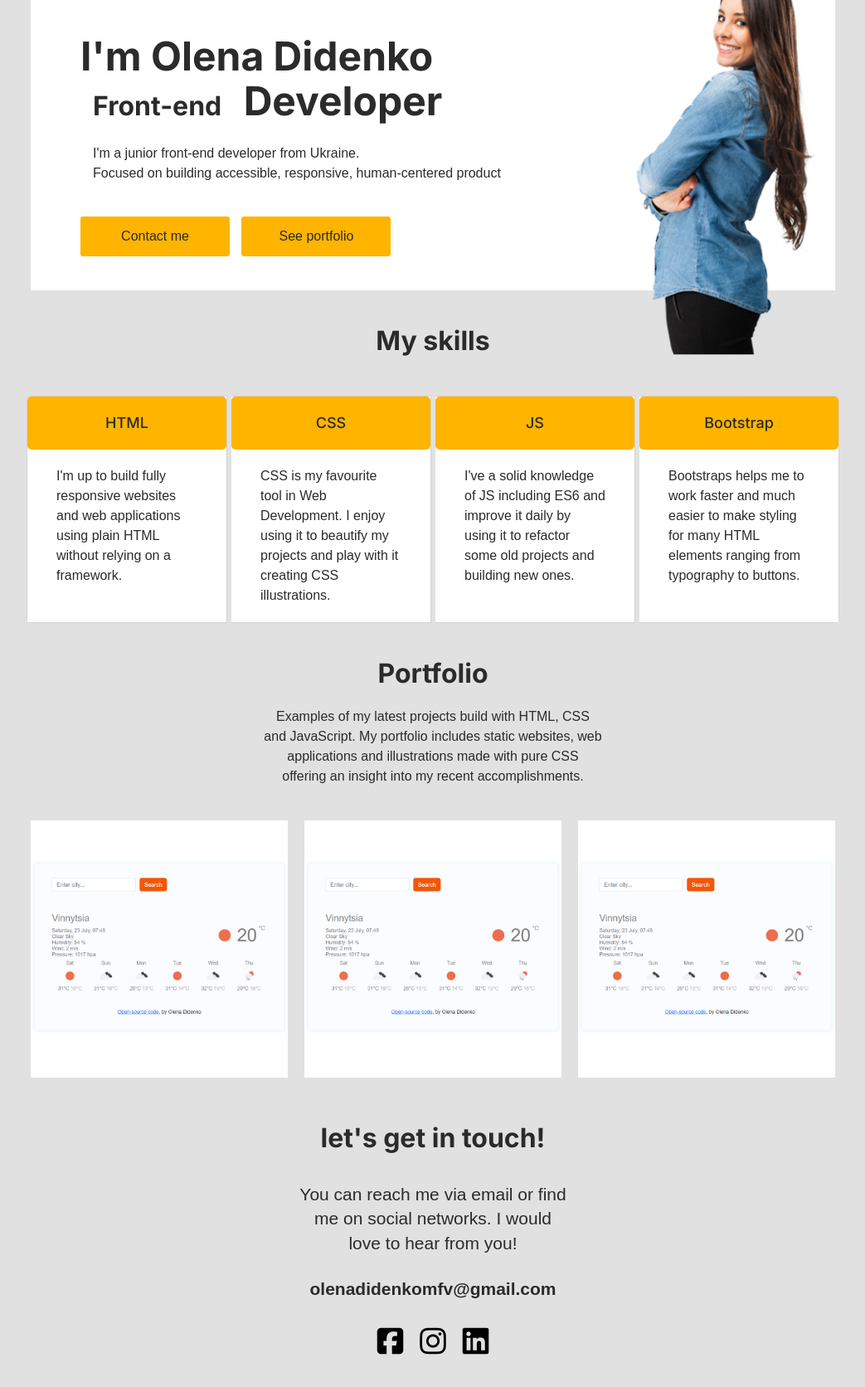
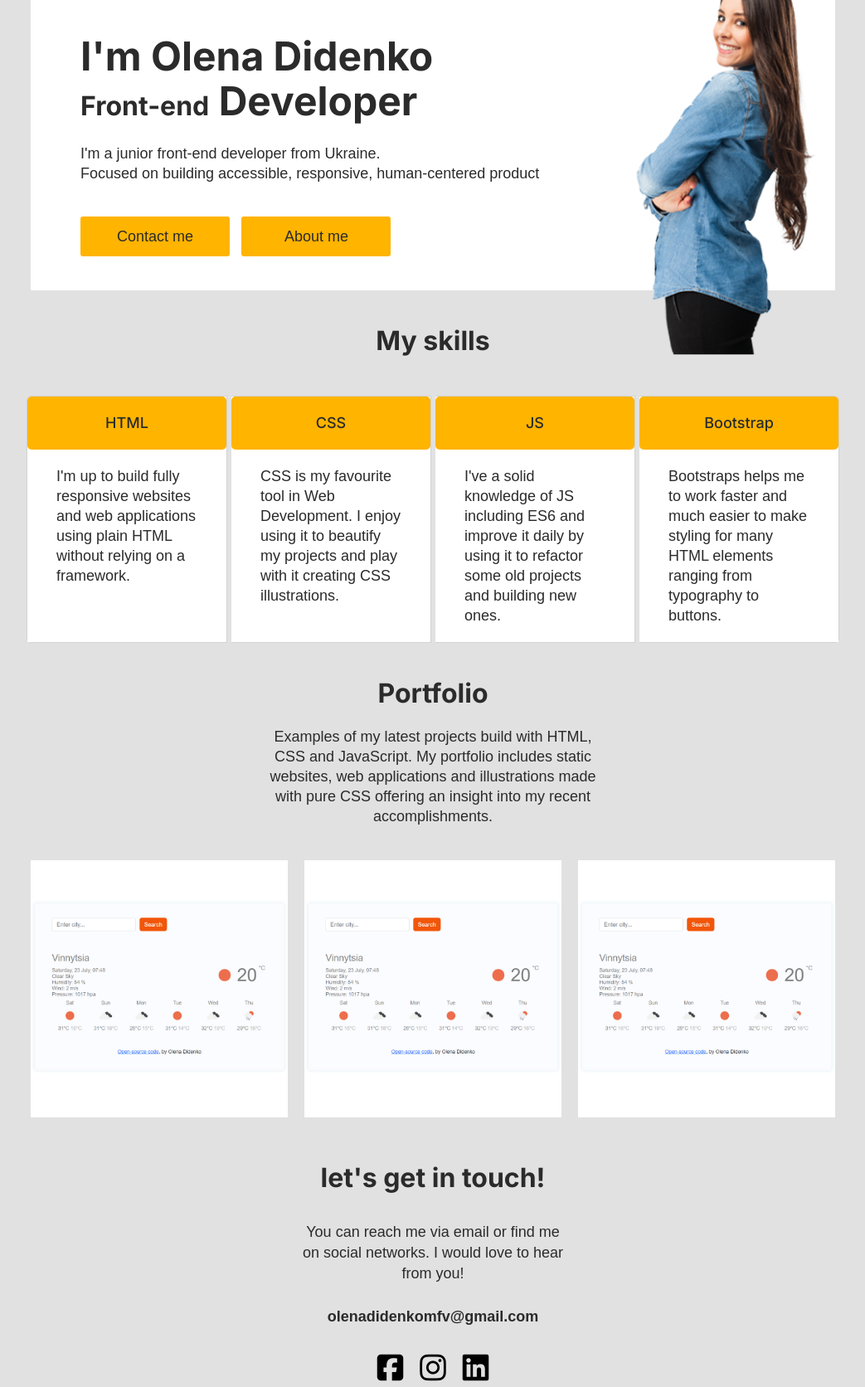
Before and after one commit to olenadidenko/Portfolio-Project-Setup, a plain HTML site: page index.html in a window 1280 px wide. Shown: the whole page at 83% size, without its empty margins (118-1161 px from the left). Before the commit the page ends 1640 px from the top, so only its background shows below. Drawn offline with nearby package versions, Linux system fonts and the light colour scheme.

Commit message:
changed font-size, positions of tags in css file

```diff
--- a/css/style.css
+++ b/css/style.css
@@ -100,12 +100,13 @@
 	padding: 41px 60px 0 60px;
 	display: flex;
 	background: white;
-	z-index: -2;
  }
  .fitst-screen__container-text-title {
 	margin-bottom: 24px;
  }
-
+ .fitst-screen__container-text-title span{
+	padding: 0;
+ }
  h1 {
 	font-family: "Inter";
 	font-weight: 700;
@@ -123,7 +124,7 @@
 	margin: 41px 0;
  }
  h3 {
-	font-size: 16px;
+	font-size: 18px;
 	line-height: 24px;
 	margin: 0;
 	padding: 0 15px 0 15px;
@@ -139,7 +140,9 @@
   .fitst-screen__container-text-description {
 	margin-bottom: 40px;
  }
-
+ .fitst-screen__container-text-description h3{
+	padding: 0;
+ }
  span {
 	color: var(--text-color1);
 	margin: 0;
@@ -157,7 +160,7 @@
 	background: var(--text-color1);
 	width: 180px;
 	padding: 0 32px;
-	font-size: 16px;
+	font-size: 18px;
 	border-radius: 3px;
 	transition: all 300ms ease;
 	margin: 0 10px 0 0;
@@ -223,7 +226,7 @@
  }
 
 
- /*portfolio screen*/
+ /*-------------------------portfolio screen---------------------------------------------*/
  .portfolio-screen__title h2{
 	margin-bottom: 20px;
  }
@@ -272,7 +275,6 @@ span{
 	left:0;
 	width: 100%;
 	height: 100%;
-
 	display: flex;
 	align-items: center;
 	justify-content: center;
@@ -284,7 +286,7 @@ span{
 	opacity: 1;
  }
 
- /*contact me screen*/
+ /*----------------------------------------------contact me screen----------------------------------------*/
  .contact-me__container {
 	max-width: 970px;
 	margin: 0 auto;
@@ -308,6 +310,39 @@ a i{
 a i:hover{
 	color: var(--text-color1);
 }
+
+.contact-me__body {
+	width: 330px;
+	margin: 0 auto;
+	text-align: center;
+}
+.contact-me__title {
+	text-align: center;
+	font-family: "Inter";
+	font-weight: 700;
+	font-size: 32px;
+	line-height: 1.4;
+	margin: 0;
+}
+.contact-me__description {
+	font-size: 18px;
+	line-height: 1.4;
+	margin: 0;
+}
+.mail {
+	text-decoration: none;
+	font-weight: 700;
+	color: var(--text-color2);
+	font-size: 18px;
+	display: block;
+   text-align: center;
+   margin:0;
+}
+.mail:hover{color: var(--text-color1);}
+.contact-me__body>*:not(:last-child){
+	margin: 0 0 30px 0;
+	}
+
 /*--------------------------------about page-----------------------------*/
 .wraper{
 	min-height: 100%;
@@ -352,8 +387,8 @@ a i:hover{
 	margin-bottom: 40px;
 }
 .row__text h3{
-	font-size: 21px;
-	line-height: 125%;
+	font-size: 18px;
+	line-height: 170%;
 	margin: 0;
 	padding: 0 15px 0 15px;
 }
@@ -392,7 +427,7 @@ ul{
 }
 ul li{
 	line-height:170%;
-	font-size: 21px;
+	font-size: 18px;
 }
 .skill__row{
 	width: 100%;
@@ -412,7 +447,7 @@ h4{
 	padding: 0;
 	font-family: "Inter";
 	font-weight: 500;
-	font-size: 24px;
+	font-size: 18px;
 	line-height: 125%;
 }
 .skill__item {
@@ -461,38 +496,6 @@ h4{
 	transition: all 300ms ease;
 
 }
-.contact-me__body {
-	width: 330px;
-	margin: 0 auto;
-	text-align: center;
-}
-.contact-me__title {
-	text-align: center;
-	font-family: "Inter";
-	font-weight: 700;
-	font-size: 32px;
-	line-height: 1.4;
-	margin: 0;
-}
-.contact-me__description {
-	font-size: 21px;
-	line-height: 1.4;
-	margin: 0;
-}
-.mail {
-	text-decoration: none;
-	font-weight: 700;
-	color: var(--text-color2);
-	font-size: 21px;
-	display: block;
-   text-align: center;
-   margin:0;
-}
-.mail:hover{color: var(--text-color1);}
-.contact-me__body>*:not(:last-child){
-	margin: 0 0 30px 0;
-	}
-
 @media (max-width:576px) {
 	.item__hard-skill, .item__soft-skill, .item__languages{
 	width:100%;
@@ -522,7 +525,7 @@ h4{
 	min-width: 290px;
 }
 .mail {
-	font-size: 21px;
+	font-size: 18px;
 }
 .fitst-screen, .skills-screen, .portfolio-screen, .contact-me__container{
 	min-width: 350px;
--- a/index.html
+++ b/index.html
@@ -45,9 +45,7 @@
             <a href="#" class="fitst-screen__container-bottom-contact"
               >Contact me</a
             >
-            <a href="#" class="fitst-screen__container-bottom-portfolio"
-              >See portfolio</a
-            >
+            <a href="/about.html" class="fitst-screen__container-bottom-portfolio">About me</a>
           </div>
         </div>
         <div class="col-md-4" id="fitst-screen__container-photo">
```
